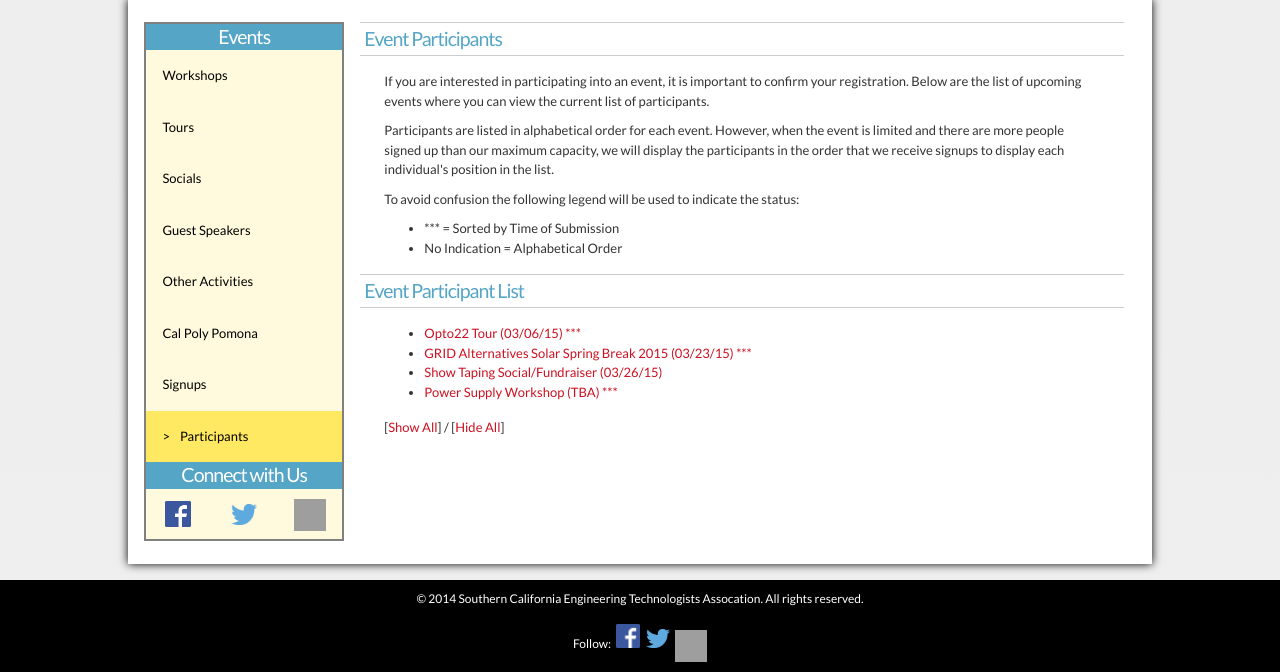
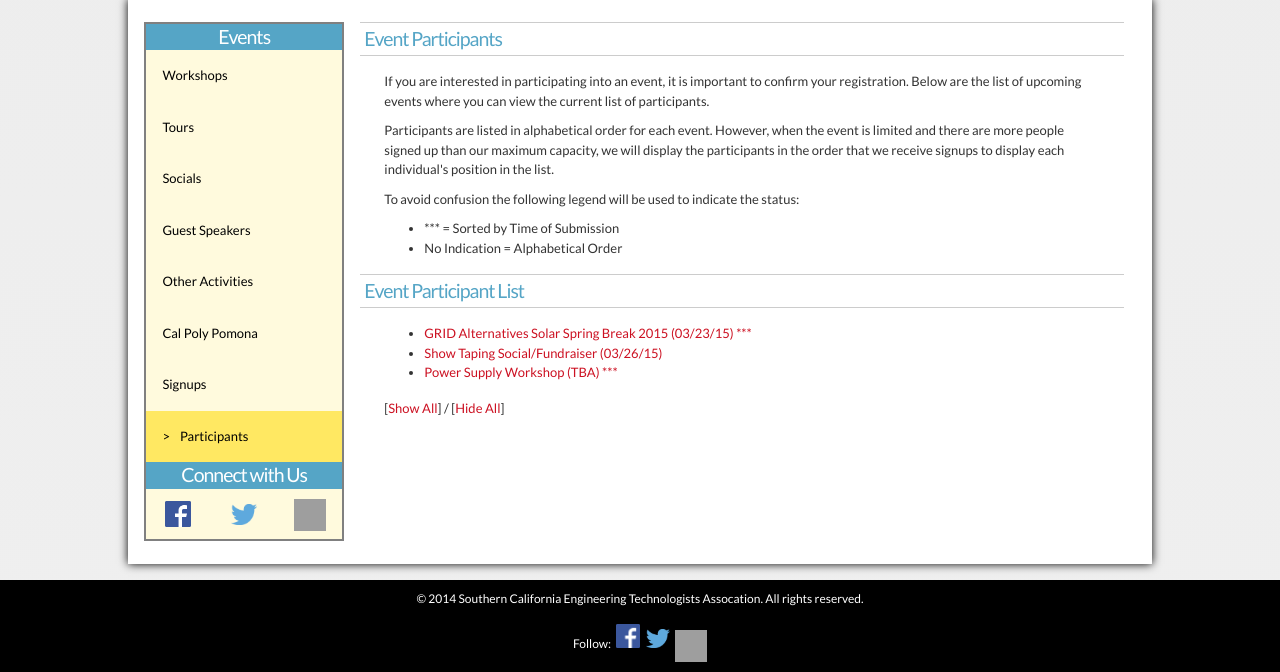
Before and after one commit to ScetaWebmaster/SCETACPP, a PHP site: page /participants/index.php in a window 1280 px wide. Shown: the part 259-931 px from the top of the page. Run offline with PHP 8.4, Linux system fonts and the light colour scheme; some libraries are stand-ins or nearby versions; grey boxes are pictures that could not be loaded.

Commit message:
Removed Opto22 tour from Signups and Participants.

```diff
--- a/sceta.org/participants/index.php
+++ b/sceta.org/participants/index.php
@@ -90,23 +90,22 @@
 						-->
 
 						    <ul>
-						    	<li><a href="javascript:void(0);" id="btn_event1">Opto22 Tour (03/06/15) ***</a></li>
-						    	<li><a href="javascript:void(0);" id="btn_event2">GRID Alternatives Solar Spring Break 2015 (03/23/15) ***</a></li>
-						    	<li><a href="javascript:void(0);" id="btn_event3">Show Taping Social/Fundraiser (03/26/15)</a></li>
-						    	<li><a href="javascript:void(0);" id="btn_event4">Power Supply Workshop (TBA) ***</a></li>
+						    	<li><a href="javascript:void(0);" id="btn_event1">GRID Alternatives Solar Spring Break 2015 (03/23/15) ***</a></li>
+						    	<li><a href="javascript:void(0);" id="btn_event2">Show Taping Social/Fundraiser (03/26/15)</a></li>
+						    	<li><a href="javascript:void(0);" id="btn_event3">Power Supply Workshop (TBA) ***</a></li>
 						    </ul>
 
 						    <p>
 								[<a href="javascript:void(0);" id="btn_showEvents">Show All</a>] / [<a href="javascript:void(0);" id="btn_hideEvents">Hide All</a>]
 							</p>
 
-							<h4 class="event1">Opto22 Tour (03/06/15) ***</h4>
+							<h4 class="event1">GRID Alternatives Solar Spring Break 2015 (03/23/15) ***</h4>
 							<ol class="event1">
 								<li style="list-style: none;"><img src="../img/ic_loading.gif"></li>
 								<script>
 									jQuery(function() {
 										// Get the list of upcoming events formatted in JSON.
-										jQuery.getJSON("https://spreadsheets.google.com/feeds/list/10MMe2cNRkBYwon72T4GC6LzZl7foiepxBNwtvRH1Mmo/1/public/values?alt=json&prettyprint=true", function(data) {
+										jQuery.getJSON("https://spreadsheets.google.com/feeds/list/111xRKeXjdcVf40NtMENaKshJXXp_3F30pTqROTgvUYY/1/public/values?alt=json&prettyprint=true", function(data) {
 											// Utility method to pad a string on the left.
 											// Source: http://sajjadhossain.com/2008/10/31/javascript-string-trimming-and-padding/.
 											function lpad(str, pad_string, length) {
@@ -190,13 +189,13 @@
 								</script>
 							</ol>
 
-							<h4 class="event2">GRID Alternatives Solar Spring Break 2015 (03/23/15) ***</h4>
+							<h4 class="event2">Show Taping Social/Fundraiser (03/26/15)</h4>
 							<ol class="event2">
 								<li style="list-style: none;"><img src="../img/ic_loading.gif"></li>
 								<script>
 									jQuery(function() {
 										// Get the list of upcoming events formatted in JSON.
-										jQuery.getJSON("https://spreadsheets.google.com/feeds/list/111xRKeXjdcVf40NtMENaKshJXXp_3F30pTqROTgvUYY/1/public/values?alt=json&prettyprint=true", function(data) {
+										jQuery.getJSON("https://spreadsheets.google.com/feeds/list/1VA2hrXi8PsNs22poTfogNCAgvPv2hFqZf_WtiezkXF4/1/public/values?alt=json&prettyprint=true", function(data) {
 											// Utility method to pad a string on the left.
 											// Source: http://sajjadhossain.com/2008/10/31/javascript-string-trimming-and-padding/.
 											function lpad(str, pad_string, length) {
@@ -280,13 +279,13 @@
 								</script>
 							</ol>
 
-							<h4 class="event3">Show Taping Social/Fundraiser (03/26/15)</h4>
+							<h4 class="event3">Power Supply Workshop (TBA) ***</h4>
 							<ol class="event3">
 								<li style="list-style: none;"><img src="../img/ic_loading.gif"></li>
 								<script>
 									jQuery(function() {
 										// Get the list of upcoming events formatted in JSON.
-										jQuery.getJSON("https://spreadsheets.google.com/feeds/list/1VA2hrXi8PsNs22poTfogNCAgvPv2hFqZf_WtiezkXF4/1/public/values?alt=json&prettyprint=true", function(data) {
+										jQuery.getJSON("https://spreadsheets.google.com/feeds/list/19N8HD_uiOtnuMeXf-e-ezQMtKrfsMS_8_7tC0AEskoo/1/public/values?alt=json&prettyprint=true", function(data) {
 											// Utility method to pad a string on the left.
 											// Source: http://sajjadhossain.com/2008/10/31/javascript-string-trimming-and-padding/.
 											function lpad(str, pad_string, length) {
@@ -369,96 +368,6 @@
 									});
 								</script>
 							</ol>
-
-							<h4 class="event4">Power Supply Workshop (TBA) ***</h4>
-							<ol class="event4">
-								<li style="list-style: none;"><img src="../img/ic_loading.gif"></li>
-								<script>
-									jQuery(function() {
-										// Get the list of upcoming events formatted in JSON.
-										jQuery.getJSON("https://spreadsheets.google.com/feeds/list/19N8HD_uiOtnuMeXf-e-ezQMtKrfsMS_8_7tC0AEskoo/1/public/values?alt=json&prettyprint=true", function(data) {
-											// Utility method to pad a string on the left.
-											// Source: http://sajjadhossain.com/2008/10/31/javascript-string-trimming-and-padding/.
-											function lpad(str, pad_string, length) {
-												var str = new String(str);
-												while (str.length < length)
-													str = pad_string + str;
-												return str;
-											};
-
-											// Convert the day integer to its string value.
-											function dayToString(day) {
-												var days = ["Sun.", "Mon.", "Tues.", "Wed.", "Thurs.", "Fri.", "Sat."];
-												return days[day];
-											};
-
-											// Convert the month integer to its string value. Keep note that months are listed starting from 0 - 11.
-											function monthToString(month) {
-												var months = ["Jan.", "Feb.", "Mar.", "Apr.", "May", "Jun.", "Jul.", "Aug.", "Sept.", "Oct.", "Nov.", "Dec."];
-												return months[month];
-											};
-
-											var date = '';
-											var time = '';
-
-											if (data.feed.entry == null) {
-												jQuery(".event4 li").first().hide();
-												jQuery(".event4 li").last().before(
-													"There is no available list of participants. Please stay tuned for any future announcements."
-												);
-											}
-
-											else {
-												// Parse and render each event.
-												jQuery.each(data.feed.entry, function(i, item) {
-													// If there is at least 1 participant, then hide the "no participants" message.
-													if (i == 0) {
-														jQuery(".event4 li").first().hide();
-													};
-
-													// Retrieve the event title & its link.
-													var event_header = item.gsx$name.$t;
-
-													// Retrieve the raw date of the last update and format it.
-													var rawDate = new Date(item.updated.$t);
-													date = dayToString(rawDate.getDay()) + ", " + monthToString(rawDate.getMonth()) + " " + rawDate.getDate() + ", " + rawDate.getFullYear();
-
-													// Retrieve the time and reformat it to AM/PM format.
-													time = '';
-													var hour = rawDate.getHours();
-													var hour_ampm = 'AM';
-
-													// Convert to 12-hour time format and change the AMPM tag to "PM".
-													if (hour > 12) {
-														hour = hour - 12;
-														hour_ampm = 'PM';
-													};
-
-													// Except for 12:00 PM. 12:00 PM will have to be changed to PM manually.
-													if (hour == 12) {
-														hour_ampm = 'PM';
-													}
-
-													// Pad the minutes with 0s if it's less than 2 digits.
-													var min = lpad(rawDate.getMinutes(), '0', 2);
-
-													// Put together all the time formats.
-													time = hour + ":" + min + " " + hour_ampm;
-
-													// Render the event.
-													jQuery(".event4 li").last().before(
-														"<li>" + event_header + "</li>"
-													);
-												});
-
-												jQuery(".event4 li").first().before(
-													"<p style='margin-left: -24px;'>Last Updated: " + date + " at " + time + "</p>"
-												);
-											}
-										});
-									});
-								</script>
-							</ol>
 						</div>
 					</div>
 				</div>
--- a/sceta.org/signups/index.php
+++ b/sceta.org/signups/index.php
@@ -77,7 +77,6 @@
 						-->
 
 							<ul>
-								<li><a href="https://docs.google.com/forms/d/1dbGLry6A17Gznwy3RDJ000XpQ51kpR5gfmzPrRcCuHM/viewform" target="_blank">[03/06/15] Opto22 Tour</a></li>
 								<li><a href="https://docs.google.com/forms/d/1VLkvcWiJyPWwtAUpI8CiH3eVoTtiOlZ-jLwbuav0yBw/viewform" target="_blank">[03/23/15] GRID Alternatives Solar Spring Break 2015</a></li>
 								<li><a href="https://docs.google.com/forms/d/19l_r_DAxPzbl0jLryebuRfYZ3fEcuN4n5-yARv-Q3uw/viewform" target="_blank">[03/26/15] Show Taping Social/Fundraiser</a></li>
 								<li><a href="https://docs.google.com/forms/d/1W6voVLk_G2aYHSnIKOIc8qy0nIVfgUkStR6dD9Eo7A0/viewform" target="_blank">[TBA] Power Supply Workshop</a></li>
```
